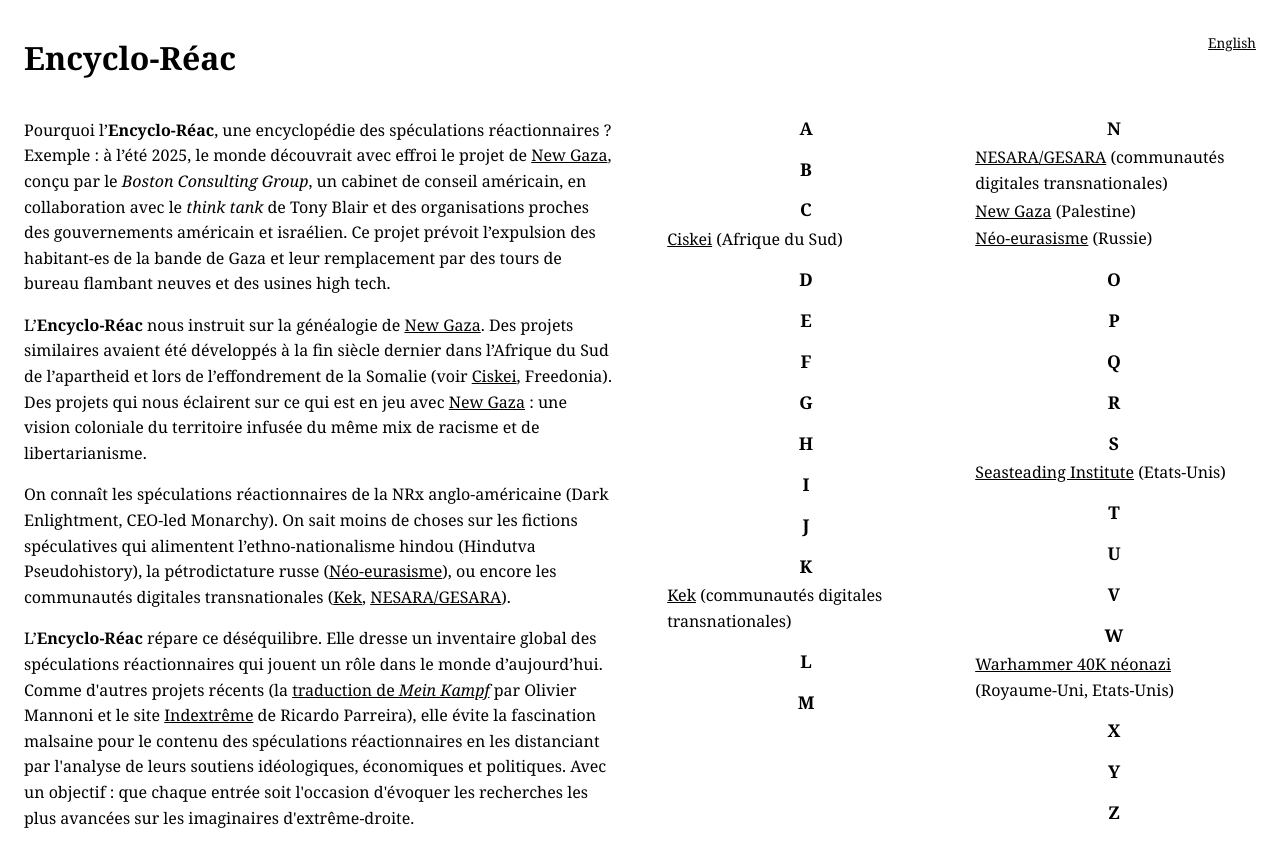
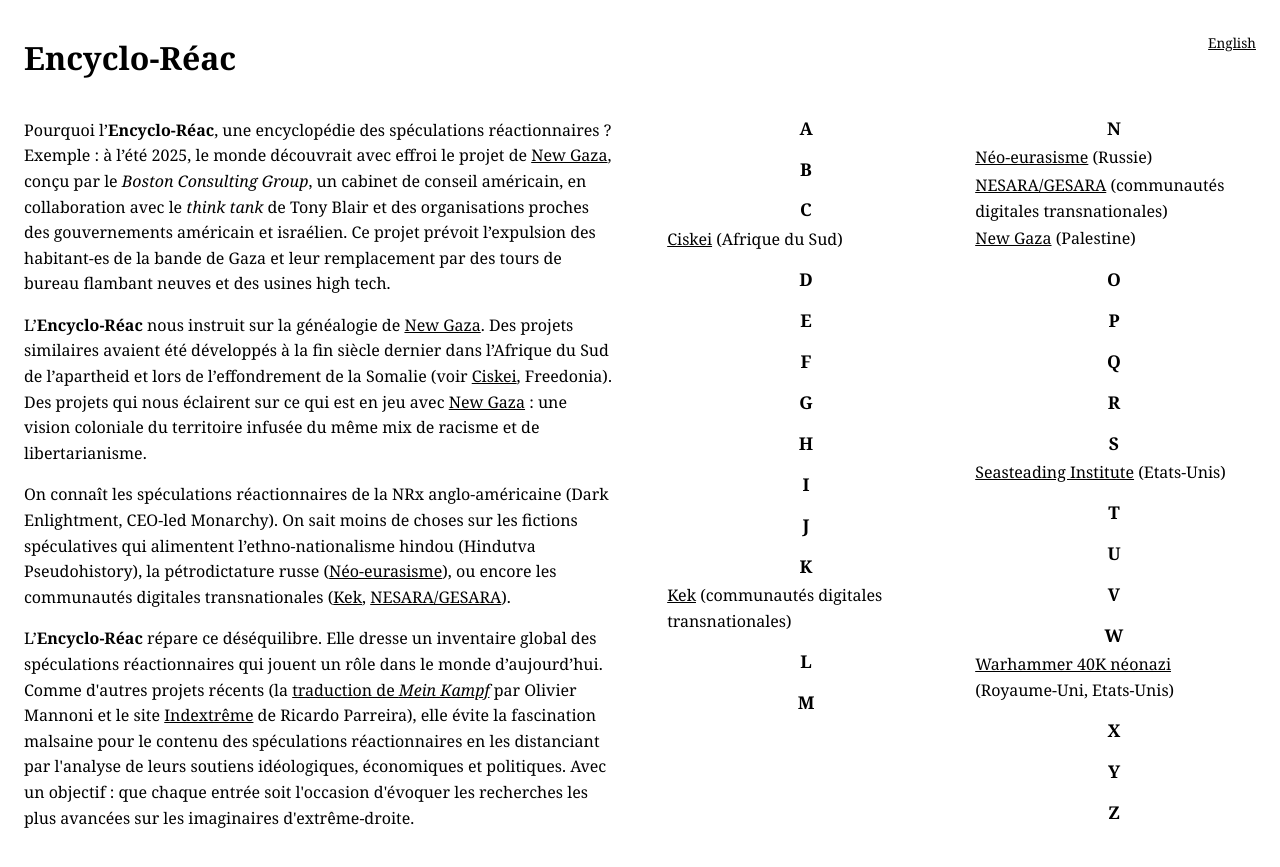
Before and after one commit to encycloreac/encycloreac.github.io, a Jekyll site: the page built from index.html, in a window 1280 px wide. Shown: the top 867 px of the page. Built offline with Jekyll 4.4.1, drawn with Linux system fonts in a browser that asks for light colours; some of the changed lines change nothing that is shown.

Commit message:
Refactor letter-group to use matches for entries
Refactor letter-group to use normalized entries list and improve character matching.

```diff
--- a/_includes/letter-group.html
+++ b/_includes/letter-group.html
@@ -1,17 +1,34 @@
 {% assign letter = include.letter %}
 {% if include.lang == "en" %}
-  {% assign sorted_entries = site.entries_en | sort_natural: "title" %}
+  {% assign entries_list = site.entries_en %}
 {% else %}
-  {% assign sorted_entries = site.entries | sort_natural: "title" %}
+  {% assign entries_list = site.entries %}
 {% endif %}
+
+{% assign matches = "" | split: "," %}
+{% for e in entries_list %}
+  {% assign norm = e.title | downcase %}
+  {% assign norm = norm | replace: 'à','a' | replace: 'â','a' | replace: 'ä','a' | replace: 'á','a' | replace: 'ã','a' %}
+  {% assign norm = norm | replace: 'é','e' | replace: 'è','e' | replace: 'ê','e' | replace: 'ë','e' %}
+  {% assign norm = norm | replace: 'î','i' | replace: 'ï','i' | replace: 'í','i' | replace: 'ì','i' %}
+  {% assign norm = norm | replace: 'ô','o' | replace: 'ö','o' | replace: 'ò','o' | replace: 'ó','o' | replace: 'õ','o' %}
+  {% assign norm = norm | replace: 'û','u' | replace: 'ü','u' | replace: 'ù','u' | replace: 'ú','u' %}
+  {% assign norm = norm | replace: 'ç','c' | replace: 'ñ','n' %}
+  {% assign first_char = norm | slice: 0, 1 | upcase %}
+  {% if first_char == letter %}
+    {% assign encoded = norm | append: '|||' | append: e.title | append: '|||' | append: e.url | append: '|||' | append: e.zone %}
+    {% assign encoded_arr = encoded | split: '@@@@@' %}
+    {% assign matches = matches | concat: encoded_arr %}
+  {% endif %}
+{% endfor %}
+{% assign matches = matches | sort_natural %}
+
 <div class="letter-group">
   <span class="letter-label">{{ letter }}</span>
-  {% for e in sorted_entries %}
-    {% assign first_char = e.title | slice: 0, 1 | upcase %}
-    {% if first_char == letter %}
-      <p class="entry-item">
-        <a href="{{ e.url | relative_url }}">{{ e.title }}</a>{% if e.zone %} ({{ e.zone }}){% endif %}
-      </p>
-    {% endif %}
+  {% for item in matches %}
+    {% assign parts = item | split: '|||' %}
+    <p class="entry-item">
+      <a href="{{ parts[2] | relative_url }}">{{ parts[1] }}</a>{% if parts[3] and parts[3] != "" %} ({{ parts[3] }}){% endif %}
+    </p>
   {% endfor %}
 </div>
```
